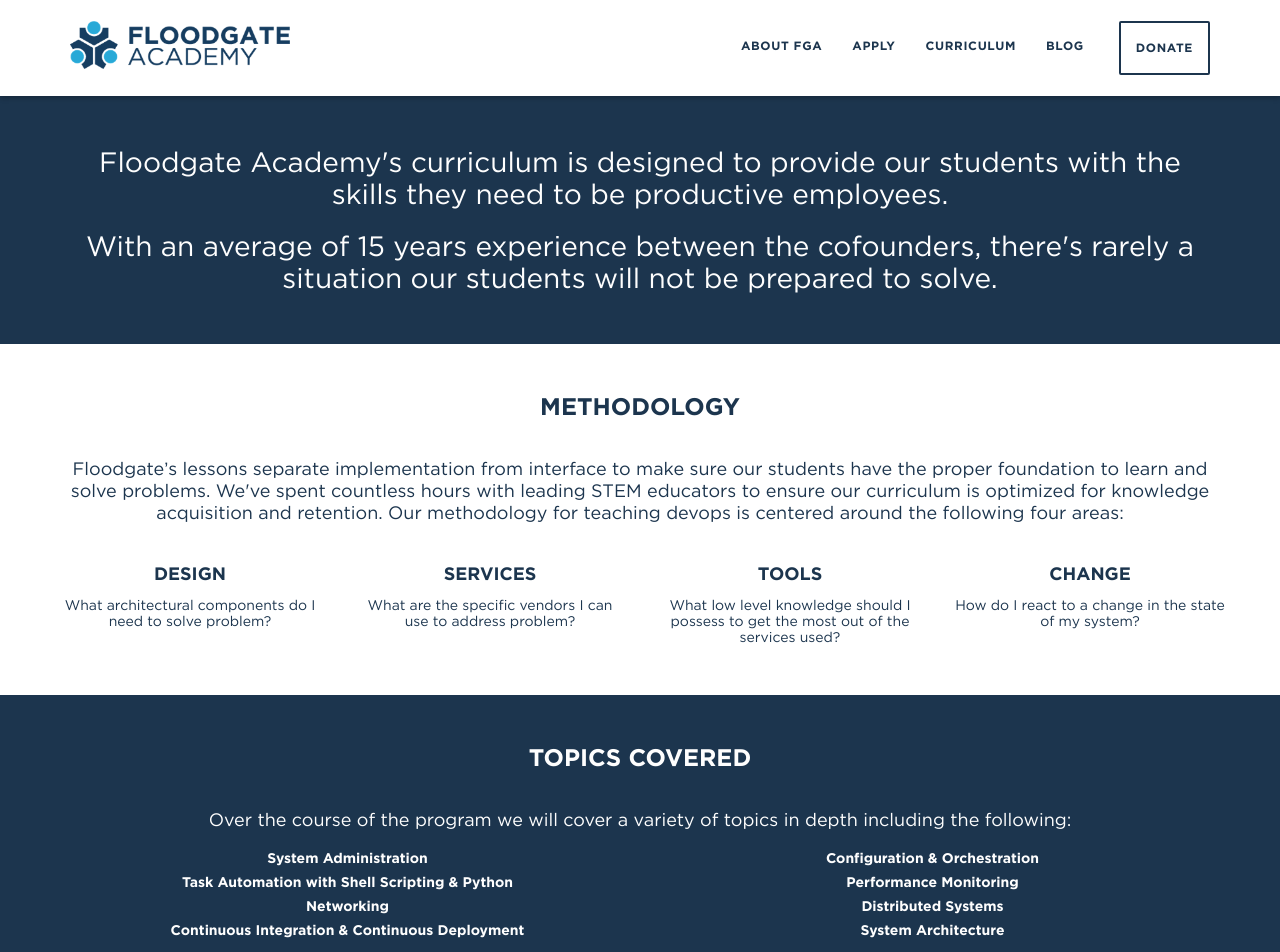
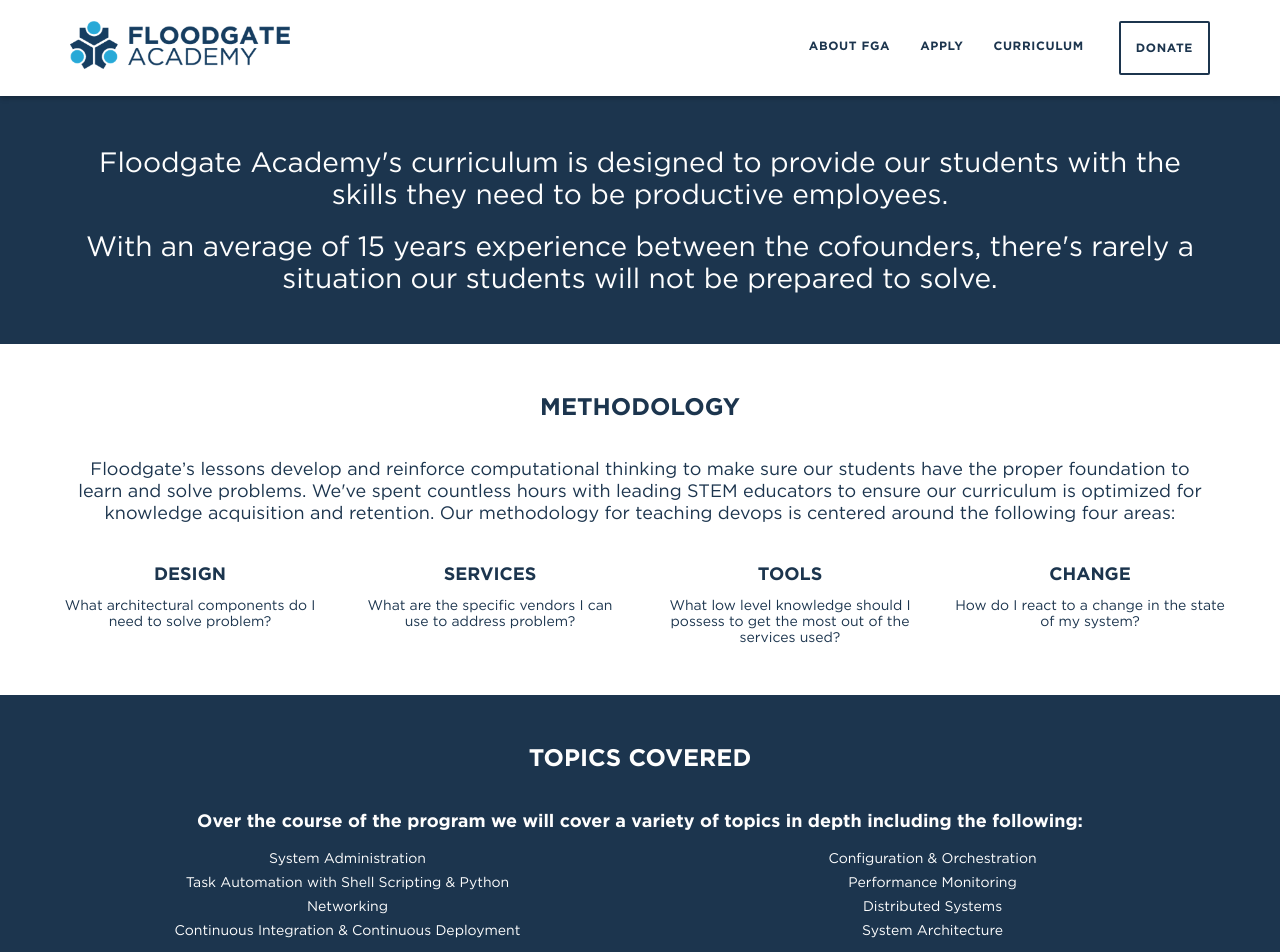
Before and after one commit to floodgateacademy/floodgateacademy.github.io, a Jekyll site: the page built from curriculum.html, in a window 1280 px wide. Shown: the top 952 px of the page. Built offline with Jekyll 4.4.1, drawn with Linux system fonts in a browser that asks for light colours; nearby versions of some CDN libraries; some of the changed text lies outside the part shown.

Commit message:
About copy edits

```diff
--- a/_includes/header-white.html
+++ b/_includes/header-white.html
@@ -15,8 +15,8 @@
           <li><a href="/about" class="nav-link blue">About FGA</a></li>
           <li><a href="/apply" class="nav-link blue">Apply</a></li>
           <li><a href="/curriculum" class="nav-link blue">Curriculum</a></li>
-          <li><a href="/blog" class="nav-link blue">Blog</a></li>
-          <li><a href="/donate" role="button" class="donate-btn__dkblue">Donate</a></li>
+          <!--<li><a href="/blog" class="nav-link blue">Blog</a></li>-->
+          <li><a href="https://www.classy.org/checkout/donation?eid=82349" role="button" target="_blank" rel="noopener noreferrer" class="donate-btn__dkblue">Donate</a></li>
         </ul>
       </div>
     </div><!--/.nav-collapse -->
--- a/_includes/header.html
+++ b/_includes/header.html
@@ -15,8 +15,8 @@
           <li><a href="/about" class="nav-link">About FGA</a></li>
           <li><a href="/apply" class="nav-link">Apply</a></li>
           <li><a href="/curriculum" class="nav-link">Curriculum</a></li>
-          <li><a href="/blog" class="nav-link">Blog</a></li>
-          <li><a href="/donate" role="button" class="donate-btn__white">Donate</a></li>
+          <!--<li><a href="/blog" class="nav-link">Blog</a></li>-->
+          <li><a href="https://www.classy.org/checkout/donation?eid=82349" target="_blank" rel="noopener noreferrer" role="button" class="donate-btn__white">Donate</a></li>
         </ul>
       </div>
     </div><!--/.nav-collapse -->
--- a/_sass/_components.scss
+++ b/_sass/_components.scss
@@ -66,7 +66,7 @@
   line-height: 14px;
   margin-left: 20px;
   border: 2px solid $white;
-  &:hover {
+  &:hover, &:visited {
     color: $white;
   }
 }
@@ -82,7 +82,7 @@
   line-height: 14px;
   margin-left: 20px;
   border: 2px solid $dark-blue;
-  &:hover{
+  &:hover, &:visited{
     color: $dark-blue;
   }
 }
@@ -267,8 +267,17 @@ p.time-text{
 
 /* About */
 section.intro {
-  background: $dark-blue;
   padding: 50px 0;
+  width: 100%;
+  height: auto;
+  background:
+      /* top, transparent red, faked with gradient */
+      linear-gradient(
+        rgba(28, 53, 78, 0.9),
+        rgba(28, 53, 78, 0.9)
+      ),
+      /* bottom, image */
+      url(/images/homebg.jpg);
   h2.about-heading {
     color: $white;
     margin-top: 0;
@@ -476,14 +485,14 @@ h2.apply-heading {
     margin-bottom: 40px;
   }
   .topic-text {
-    font-family: $gotham-book;
+    font-family: $gotham-bold;
     font-size: 18px;
     line-height: 22px;
     margin-bottom: 20px;
   }
   .topics-list li {
     font-size: 14px;
-    font-family: $gotham-bold;
+    font-family: $gotham-book;
     margin-bottom: 10px;
   }
   .method-blurb {
@@ -529,14 +538,14 @@ h2.apply-heading {
     margin-bottom: 40px;
   }
   p.outcome-text {
-    font-family: $gotham-book;
+    font-family: $gotham-bold;
     font-size: 18px;
     line-height: 22px;
     margin-bottom: 20px;
   }
   .outcome-list li {
     font-size: 14px;
-    font-family: $gotham-bold;
+    font-family: $gotham-book;
     margin-bottom: 10px;
   }
   .method-blurb {
--- a/curriculum.html
+++ b/curriculum.html
@@ -19,7 +19,7 @@ layout: default
     <div class="row">
       <div class="col-lg-12">
         <h2 class="curriculum-heading text-center">Methodology</h2>
-        <p class="method-text text-center">Floodgate’s lessons separate implementation from interface to make sure our students have the proper foundation to learn and solve problems. We've spent countless hours with leading STEM educators to ensure our curriculum is optimized for knowledge acquisition and retention. Our methodology for teaching devops is centered around the following four areas:</p>
+        <p class="method-text text-center">Floodgate’s lessons develop and reinforce computational thinking to make sure our students have the proper foundation to learn and solve problems. We've spent countless hours with leading STEM educators to ensure our curriculum is optimized for knowledge acquisition and retention. Our methodology for teaching devops is centered around the following four areas:</p>
       </div>
       <div class="row">
         <div class="col-lg-3">
@@ -78,40 +78,6 @@ layout: default
   </div>
   </div>
 </section>
-<section class="technology">
-  <div class="container">
-    <div class="row">
-      <div class="col-lg-12">
-        <h2 class="tech-heading text-center">Technologies Used</h2>
-        <div class="logos-wrapper">
-          <img src="./images/logos/os-linux.svg" alt="" class="tech-logo">
-          <img src="./images/logos/git.png" alt="" class="tech-logo">
-          <img src="./images/logos/docker.png" alt="" class="tech-logo">
-          <img src="./images/logos/aws.png" alt="" class="tech-logo">
-          <img src="./images/logos/nginx.png" alt="" class="tech-logo">
-          <img src="./images/logos/chef.png" alt="" class="tech-logo">
-          <img src="./images/logos/ansible.png" alt="" class="tech-logo">
-          <img src="./images/logos/consul-logo.png" alt="" class="tech-logo">
-          <img src="./images/logos/docker.png" alt="" class="tech-logo">
-        </div>
-      </div>
-    </div>
-    <div class="row">
-      <div class="col-lg-12">
-        <div class="logos-wrapper last">
-          <img src="./images/logos/newrelic.png" alt="" class="tech-logo">
-          <img src="./images/logos/datadog.png" alt="" class="tech-logo">
-          <img src="./images/logos/digitalocean.png" alt="" class="tech-logo">
-          <img src="./images/logos/mesos.png" alt="" class="tech-logo">
-          <img src="./images/logos/kubernetes.png" alt="" class="tech-logo">
-          <img src="./images/logos/mongodb.png" alt="" class="tech-logo">
-          <img src="./images/logos/mysql.png" alt="" class="tech-logo">
-          <img src="./images/logos/redis.png" alt="" class="tech-logo">
-        </div>
-      </div>
-    </div>
-  </div>
-</section>
 <section class="outcomes">
   <div class="container">
     <div class="row">
@@ -140,3 +106,34 @@ layout: default
     </div>
   </div>
 </section>
+<section class="technology">
+  <div class="container">
+    <div class="row">
+      <div class="col-lg-12">
+        <h2 class="tech-heading text-center">Technologies Used</h2>
+        <div class="logos-wrapper">
+          <img src="./images/logos/os-linux.svg" alt="" class="tech-logo">
+          <img src="./images/logos/git.png" alt="" class="tech-logo">
+          <img src="./images/logos/docker.png" alt="" class="tech-logo">
+          <img src="./images/logos/aws.png" alt="" class="tech-logo">
+          <img src="./images/logos/nginx.png" alt="" class="tech-logo">
+          <img src="./images/logos/chef.png" alt="" class="tech-logo">
+          <img src="./images/logos/ansible.png" alt="" class="tech-logo">
+          <img src="./images/logos/consul-logo.png" alt="" class="tech-logo">
+        </div>
+      </div>
+    </div>
+    <div class="row">
+      <div class="col-lg-12">
+        <div class="logos-wrapper last">
+          <img src="./images/logos/newrelic.png" alt="" class="tech-logo">
+          <img src="./images/logos/datadog.png" alt="" class="tech-logo">
+          <img src="./images/logos/mesos.png" alt="" class="tech-logo">
+          <img src="./images/logos/mongodb.png" alt="" class="tech-logo">
+          <img src="./images/logos/mysql.png" alt="" class="tech-logo">
+          <img src="./images/logos/redis.png" alt="" class="tech-logo">
+        </div>
+      </div>
+    </div>
+  </div>
+</section>
```
Also changed, not shown: about.html (+4 -9 lines).
